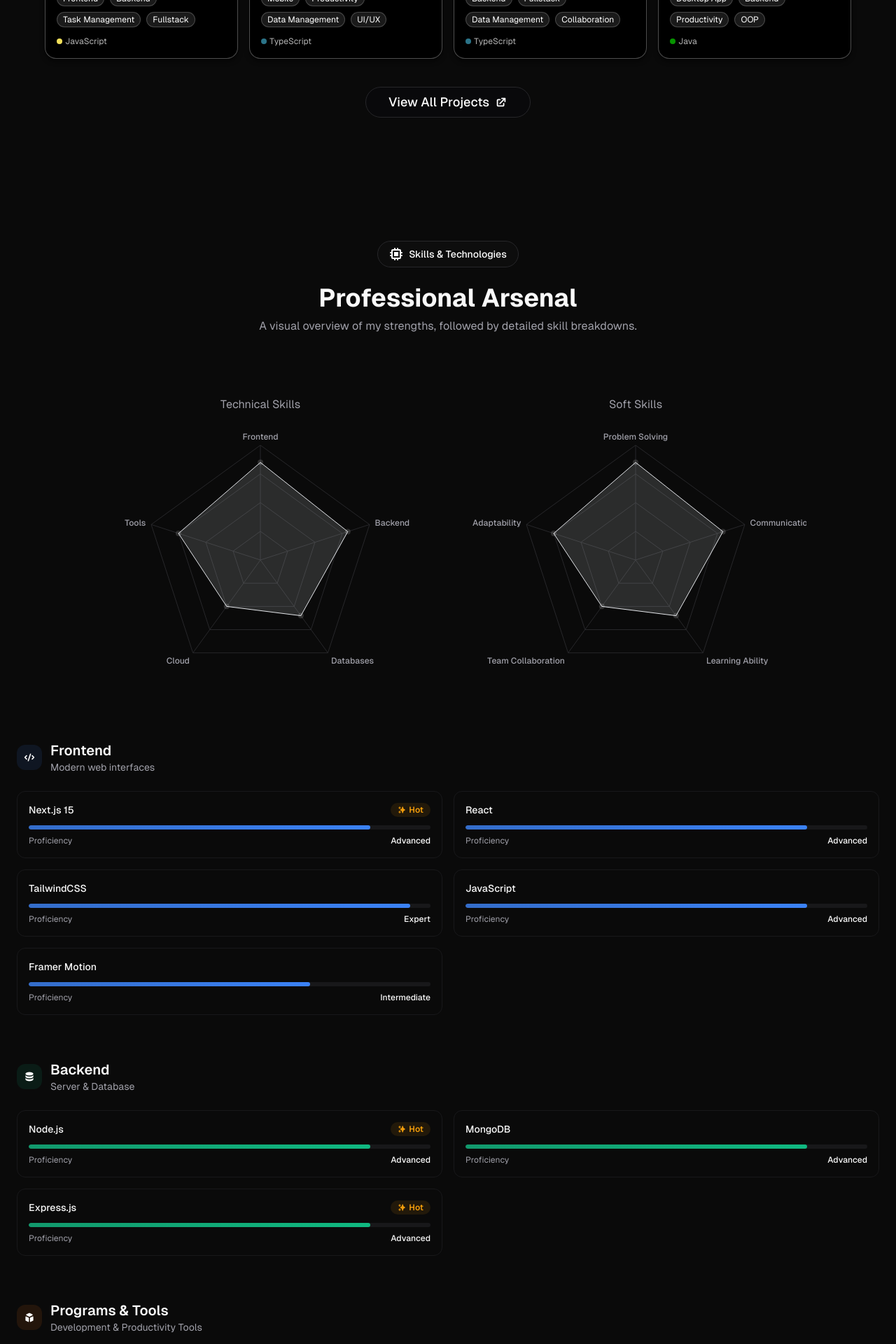
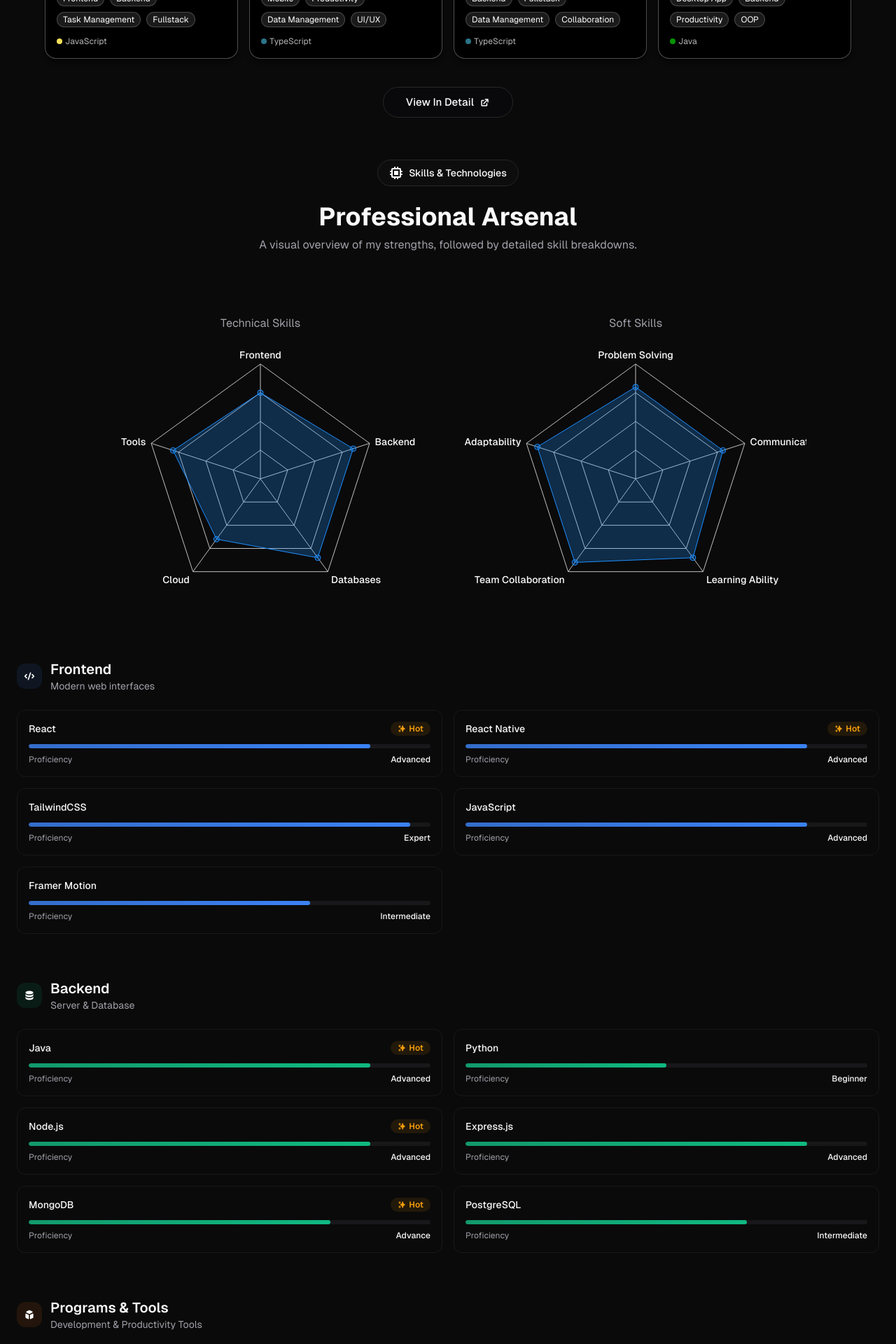
Before and after one commit to ishadhifham7/Ishadh-Portfolio, a Next.js app: page / in a window 1280 px wide. Shown: the part 1860-3780 px from the top of the page at 70% size. Built offline with nearby package versions, Linux system fonts and the light colour scheme.

Commit message:
Refactor components for improved readability and performance; update configuration for skills and animations

```diff
--- a/app/(home)/components/Experience.jsx
+++ b/app/(home)/components/Experience.jsx
@@ -1,17 +1,17 @@
-"use client"
-import React from 'react';
-import { motion } from 'framer-motion';
-import { HiBriefcase, HiCalendar } from 'react-icons/hi';
-import { config } from '@/config';
+"use client";
+import React from "react";
+import { motion } from "framer-motion";
+import { HiBriefcase, HiCalendar } from "react-icons/hi";
+import { config } from "@/config";
 
 const containerAnimation = {
   hidden: { opacity: 0 },
   show: {
     opacity: 1,
     transition: {
-            staggerChildren: 0.15
-        }
-    }
+      staggerChildren: 0.15,
+    },
+  },
 };
 
 const itemAnimation = {
@@ -21,9 +21,9 @@ const itemAnimation = {
     y: 0,
     transition: {
       duration: 0.5,
-            ease: [0.23, 1, 0.32, 1]
-        }
-    }
+      ease: [0.23, 1, 0.32, 1],
+    },
+  },
 };
 
 const ExperienceSection = () => {
@@ -65,10 +65,7 @@ const ExperienceSection = () => {
           </div>
 
           <div className="max-w-4xl mx-auto">
-                        <motion.div
-                            variants={containerAnimation}
-                            className="space-y-8"
-                        >
+            <motion.div variants={containerAnimation} className="space-y-8">
               {experiences.map((exp, index) => (
                 <motion.div
                   key={index}
@@ -127,14 +124,22 @@ const ExperienceSection = () => {
                             </p>
                           )}
 
-                                                {exp.responsibilities && exp.responsibilities.length > 0 && (
+                          {exp.responsibilities &&
+                            exp.responsibilities.length > 0 && (
                               <ul className="space-y-2">
-                                                        {exp.responsibilities.map((responsibility, idx) => (
-                                                            <li key={idx} className="flex items-start gap-2 text-sm text-white/70">
-                                                                <span className="text-white/40 mt-1.5">▸</span>
+                                {exp.responsibilities.map(
+                                  (responsibility, idx) => (
+                                    <li
+                                      key={idx}
+                                      className="flex items-start gap-2 text-sm text-white/70"
+                                    >
+                                      <span className="text-white/40 mt-1.5">
+                                        ▸
+                                      </span>
                                       <span>{responsibility}</span>
                                     </li>
-                                                        ))}
+                                  )
+                                )}
                               </ul>
                             )}
 
--- a/app/(home)/components/GithubProjects.jsx
+++ b/app/(home)/components/GithubProjects.jsx
@@ -144,7 +144,7 @@ const ProjectCard = ({ project, size }) => (
 
 const StaticProjects = () => {
   return (
-    <section className="py-20 relative">
+    <section className="pb-10 pt-20 relative">
       <div className="container mx-auto px-4 sm:px-6 md:px-8">
         <div className="text-center mb-12">
           <motion.h2
@@ -167,7 +167,8 @@ const StaticProjects = () => {
         <motion.div
           variants={containerAnimation}
           initial="hidden"
-          animate="show"
+          whileInView="show"
+          viewport={{ once: true }}
           className="grid grid-cols-2 sm:grid-cols-3 md:grid-cols-4 gap-4 max-w-6xl mx-auto"
         >
           {projects.map((project, index) => (
@@ -184,10 +185,10 @@ const StaticProjects = () => {
             variant="outline"
             size="lg"
             asChild
-            className="rounded-full px-8 py-4 text-base sm:text-lg"
+            className="rounded-full px-8 py-4 text-xs sm:text-[15px]"
           >
             <a href="/projects" className="flex items-center gap-2">
-              View All Projects <HiExternalLink />
+              View In Detail <HiExternalLink />
             </a>
           </Button>
         </div>
--- a/app/(home)/components/HeroSection.jsx
+++ b/app/(home)/components/HeroSection.jsx
@@ -53,7 +53,8 @@ const HeroSection = () => {
         <motion.div
           variants={containerAnimation}
           initial="hidden"
-          animate="show"
+          whileInView="show"
+          viewport={{ once: true }}
           className="max-w-3xl mx-auto text-center space-y-8 relative"
         >
           <motion.div
--- a/app/(home)/components/Skills.jsx
+++ b/app/(home)/components/Skills.jsx
@@ -119,7 +119,7 @@ const SkillsSection = () => {
   const skills = config.skills;
 
   return (
-    <section className="py-24" id="skills">
+    <section className="py-5" id="skills">
       <div className="container mx-auto px-6">
         <motion.div
           variants={containerAnimation}
--- a/app/(home)/components/charts/SoftSkillChart.jsx
+++ b/app/(home)/components/charts/SoftSkillChart.jsx
@@ -10,51 +10,60 @@ import {
 
 const SoftArsenal = () => {
   const data = [
-    { category: "Problem Solving", value: 85 },
+    { category: "Problem Solving", value: 80 },
     { category: "Communication", value: 80 },
-    { category: "Learning Ability", value: 60 },
-    { category: "Team Collaboration", value: 50 },
-    { category: "Adaptability", value: 75 },
+    { category: "Learning Ability", value: 85 },
+    { category: "Team Collaboration", value: 90 },
+    { category: "Adaptability", value: 90 },
   ];
 
   return (
     <div className="w-full h-[420px]">
       <ResponsiveContainer>
         <RadarChart data={data} outerRadius="80%">
-          <PolarGrid stroke="#27272a" />
+          <PolarGrid stroke="#c1c1c1ff" />
 
           <PolarAngleAxis
             dataKey="category"
             tick={{
-              fill: "#a1a1aa",
-              fontSize: 12,
+              fill: "#ffffffff",
+              fontSize: 14,
               fontWeight: 500,
             }}
           />
 
-          {/* No numbers */}
           <PolarRadiusAxis tick={false} axisLine={false} />
 
           <Radar
             dataKey="value"
-            stroke="#e5e7eb"
-            fill="#e5e7eb"
-            fillOpacity={0.15}
+            stroke="#1E90FF"
+            fill="#1E90FF"
+            fillOpacity={0.25}
             dot={{
               r: 4,
-              fill: "#ffffff",
-              stroke: "#ffffff",
-              strokeWidth: 0,
+              fill: "#0080ffff",
+              stroke: "#1E90FF",
+              strokeWidth: 1,
             }}
             activeDot={{
               r: 4,
-              fill: "#b0b0b0ff",
-              stroke: "#b0b0b0ff",
-              strokeWidth: 2,
+              fill: "#63B3ED",
+              stroke: "#ffffff",
+              strokeWidth: 1,
             }}
+            isAnimationActive={true}
+            animationDuration={1200}
+            animationEasing="ease-out"
           />
         </RadarChart>
       </ResponsiveContainer>
+
+      {/* Remove all focus outlines inside the chart */}
+      <style jsx>{`
+        div :global(svg *:focus) {
+          outline: none;
+        }
+      `}</style>
     </div>
   );
 };
--- a/app/(home)/components/charts/TechSkillChart.jsx
+++ b/app/(home)/components/charts/TechSkillChart.jsx
@@ -10,53 +10,70 @@ import {
 
 const TechArsenal = () => {
   const data = [
-    { category: "Frontend", value: 85 },
-    { category: "Backend", value: 80 },
-    { category: "Databases", value: 60 },
-    { category: "Cloud", value: 50 },
-    { category: "Tools", value: 75 },
+    { category: "Frontend", value: 75 },
+    { category: "Backend", value: 85 },
+    { category: "Databases", value: 85 },
+    { category: "Cloud", value: 65 },
+    { category: "Tools", value: 80 },
   ];
 
   return (
     <div className="w-full h-[420px]">
       <ResponsiveContainer>
         <RadarChart data={data} outerRadius="80%">
-          <PolarGrid stroke="#27272a" />
+          <PolarGrid stroke="#c1c1c1ff" />
 
           <PolarAngleAxis
             dataKey="category"
             tick={{
-              fill: "#a1a1aa",
-              fontSize: 12,
+              fill: "#ffffffff",
+              fontSize: 14,
               fontWeight: 500,
             }}
           />
 
-          {/* No numbers */}
           <PolarRadiusAxis tick={false} axisLine={false} />
 
           <Radar
             dataKey="value"
-            stroke="#e5e7eb"
-            fill="#e5e7eb"
-            fillOpacity={0.15}
+            stroke="#1E90FF"
+            fill="#1E90FF"
+            fillOpacity={0.25}
             dot={{
               r: 4,
-              fill: "#ffffff",
-              stroke: "#ffffff",
-              strokeWidth: 0,
+              fill: "#0080ffff",
+              stroke: "#1E90FF",
+              strokeWidth: 1,
             }}
             activeDot={{
               r: 4,
-              fill: "#b0b0b0ff",
-              stroke: "#b0b0b0ff",
-              strokeWidth: 2,
+              fill: "#63B3ED",
+              stroke: "#ffffff",
+              strokeWidth: 1,
             }}
+            isAnimationActive={true}
+            animationDuration={1200}
+            animationEasing="ease-out"
           />
         </RadarChart>
       </ResponsiveContainer>
+
+      {/* Remove all focus outlines inside the chart */}
+      <style jsx>{`
+        div :global(svg *:focus) {
+          outline: none;
+        }
+      `}</style>
     </div>
   );
 };
 
 export default TechArsenal;
+
+const data = [
+  { category: "Frontend", value: 85 },
+  { category: "Backend", value: 80 },
+  { category: "Databases", value: 60 },
+  { category: "Cloud", value: 50 },
+  { category: "Tools", value: 75 },
+];
--- a/config.js
+++ b/config.js
@@ -134,8 +134,8 @@ export const config = {
       bgClass: "bg-blue-500/10",
       iconClass: "text-blue-500",
       skills: [
-        { name: "Next.js 15", level: "Advanced", hot: true },
-        { name: "React", level: "Advanced" },
+        { name: "React", level: "Advanced", hot: true },
+        { name: "React Native", level: "Advanced", hot: true },
         { name: "TailwindCSS", level: "Expert" },
         { name: "JavaScript", level: "Advanced" },
         { name: "Framer Motion", level: "Intermediate" },
@@ -148,9 +148,12 @@ export const config = {
       bgClass: "bg-emerald-500/10",
       iconClass: "text-emerald-500",
       skills: [
+        { name: "Java", level: "Advanced", hot: true },
+        { name: "Python", level: "Beginner" },
         { name: "Node.js", level: "Advanced", hot: true },
-        { name: "MongoDB", level: "Advanced" },
-        { name: "Express.js", level: "Advanced", hot: true },
+        { name: "Express.js", level: "Advanced" },
+        { name: "MongoDB", level: "Advance", hot: true },
+        { name: "PostgreSQL", level: "Intermediate" },
       ],
     },
     {
@@ -161,9 +164,11 @@ export const config = {
       iconClass: "text-orange-500",
       skills: [
         { name: "VS Code", level: "Expert", hot: true },
-        { name: "Postman", level: "Advanced" },
-        { name: "Photoshop", level: "Intermediate" },
+        { name: "Postman", level: "Beginner" },
+        { name: "Figma", level: "Advnaced" },
+        { name: "Linux", level: "Intermediate" },
         { name: "Git", level: "Advanced" },
+        { name: "Click Up", level: "Advanced" },
       ],
     },
   ],
```
Also changed, not shown: components/Footer/index.jsx (+9 -5 lines). Lines whose indentation alone changed are shown as unchanged.
